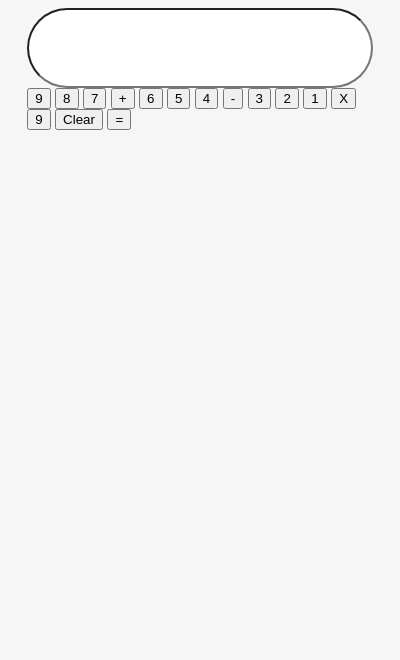
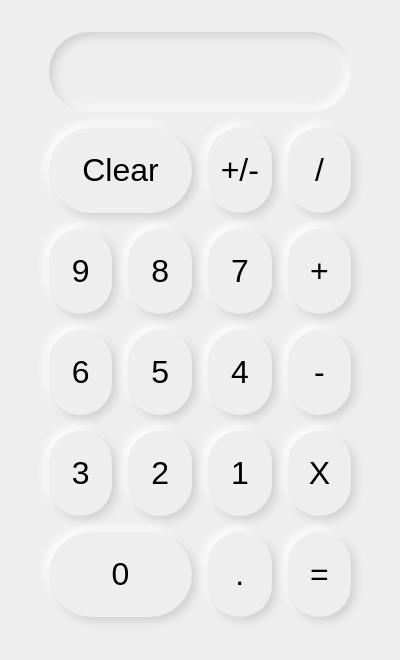
Before and after one commit to amit-00/neumorphiccalc, an Electron app: page app/index.html in a window 400 px wide. Drawn offline with Linux system fonts and the light colour scheme.

Commit message:
finished neumorphic design

```diff
--- a/app/css/style.css
+++ b/app/css/style.css
@@ -1,15 +1,27 @@
 *{
     box-sizing: border-box;
+    margin: 0;
+    padding: 0;
 }
 
 body{
-    background-color: #f6f6f6;
+    background-color: #eeeeee;
     font-family: Arial, Helvetica, sans-serif;
 }
 
 .container{
+    margin: auto;
     width: 90%;
-    margin: auto;
+}
+
+.grid{
+    display: grid;
+    grid-template-columns: repeat(4, 1fr);
+    grid-gap: 1rem;
+}
+
+form{
+    padding: 2rem;
 }
 
 #num-input{
@@ -17,4 +29,49 @@ body{
     width: 100%;
     height: 5rem;
     border-radius: 3rem;
+    margin: auto;
+    margin-bottom: 1rem;
+    border: none;
+    font-size: 3em;
+    text-align: right;
+    padding-right: 2rem;
+    color: transparent;
+    text-shadow: 0 0 0 black;
+    background-color: #eeeeee;
+    box-shadow: inset 4px 4px 10px #cfcfcf,
+                inset -4px -4px 10px #ffffff;
 }
+
+input[type=number]::-webkit-inner-spin-button,
+input[type=number]::-webkit-outer-spin-button {
+  -webkit-appearance: none;
+  margin: 0;
+}
+
+#num-input:focus{
+    outline: none;
+}
+
+.btn{
+    border: none;
+    height: 85px;
+    width: 100%;
+    border-radius: 3rem;
+    font-size: 2em;
+    font-weight: lighter;
+    background-color: #eeeeee;
+    box-shadow: 4px 4px 10px#cfcfcf,
+                -4px -4px 10px #ffffff;
+}
+
+.btn:focus{
+    outline: none;
+}
+
+#zero{
+    grid-column: 1/3;
+}
+
+#clear{
+    grid-column: 1/3;
+}
--- a/app/index.html
+++ b/app/index.html
@@ -8,29 +8,32 @@
 </head>
 <body>
 
-    <div class="container">
-        <form class="calc-form">
-            <input type="number" name="" id="num-input">
+    <form class="calc-form align-center">
+        <div class="container flex">
+            <input type="number" name="" id="num-input" disabled>
             <div class="grid">
-                <input type="button" value="9" class="btn" id="9">
-                <input type="button" value="8" class="btn" id="8">
-                <input type="button" value="7" class="btn" id="7">
+                <input type="button" value="Clear" class="btn" id="clear">
+                <input type="button" value="+/-" class="btn" id="integer">
+                <input type="button" value="/" class="btn" id="divide">
+                <input type="button" value="9" class="btn" id="nine">
+                <input type="button" value="8" class="btn" id="eight">
+                <input type="button" value="7" class="btn" id="seven">
                 <input type="button" value="+" class="btn" id="plus">
-                <input type="button" value="6" class="btn" id="6">
-                <input type="button" value="5" class="btn" id="5">
-                <input type="button" value="4" class="btn" id="4">
+                <input type="button" value="6" class="btn" id="six">
+                <input type="button" value="5" class="btn" id="five">
+                <input type="button" value="4" class="btn" id="four">
                 <input type="button" value="-" class="btn" id="minus">
-                <input type="button" value="3" class="btn" id="3">
-                <input type="button" value="2" class="btn" id="2">
-                <input type="button" value="1" class="btn" id="1">
+                <input type="button" value="3" class="btn" id="three">
+                <input type="button" value="2" class="btn" id="two">
+                <input type="button" value="1" class="btn" id="one">
                 <input type="button" value="X" class="btn" id="multiply">
-                <input type="button" value="9" class="btn" id="0">
-                <input type="button" value="Clear" class="btn" id="clear">
+                <input type="button" value="0" class="btn" id="zero">
+                <input type="button" value="." class="btn" id="decimal">
                 <input type="button" value="=" class="btn" id="equal">
 
             </div>
-        </form>
-    </div>
+        </div>
+    </form>
 
 </body>
 </html>
--- a/main.js
+++ b/main.js
@@ -13,7 +13,7 @@ function createMainWindow () {
     mainWindow = new BrowserWindow({
         title: "Calculator",
         width: isDev ? 1100 : 500,
-        height: 600,
+        height: 700,
         // icon: `${__dirname}/assets/icons/Icon_256x256.png`,
         resizable: isDev,
         backgroundColor: 'white',
```
